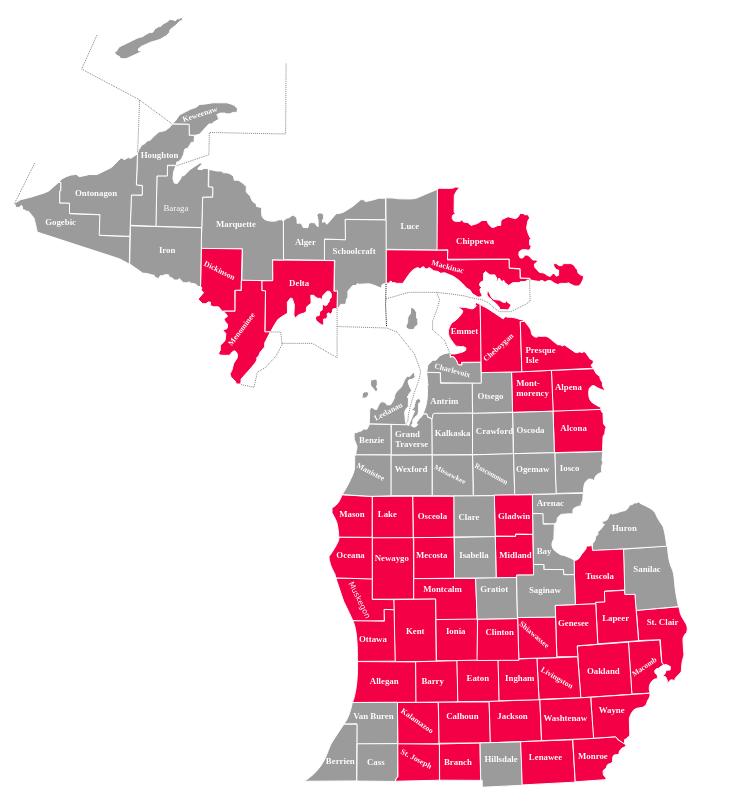
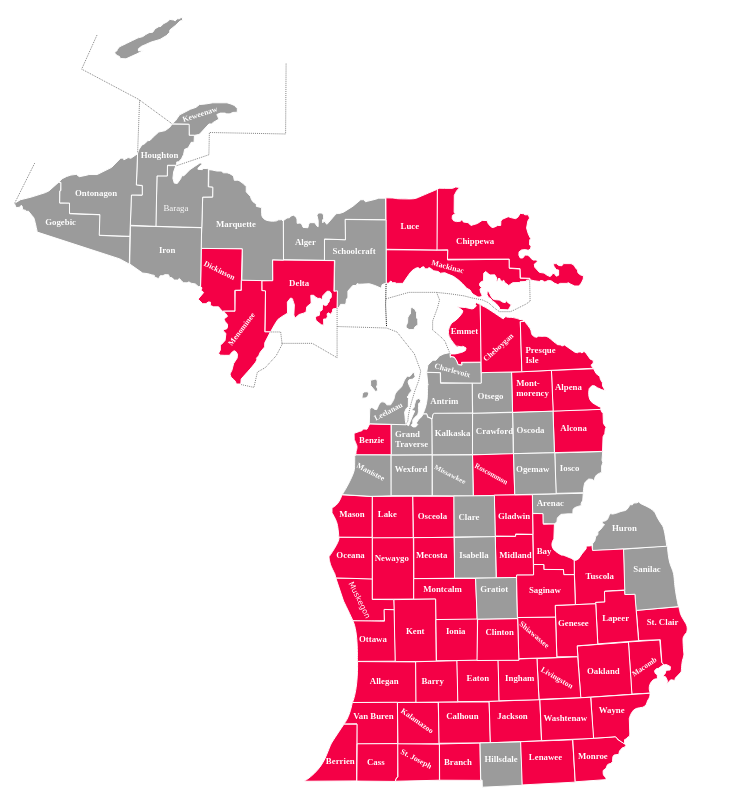
Before and after one commit to mollypribble/smh-map, a plain HTML site: page index.html in a window 1280 px wide. Shown: the whole page, without its empty margins (0-735 px from the left). Drawn offline with Linux system fonts and the light colour scheme.

Commit message:
corrected counties

```diff
--- a/index.html
+++ b/index.html
@@ -163,7 +163,7 @@
             <!--Bay-->
             <a href="https://www.mclaren.org/main/bay-county-medical-control-authority-protocols" target="_blank"><path
               d="M 580.44095,686.4869 L 579.90523,701.84404 C 579.90523,701.84404 574.54809,708.80833 581.51238,714.34404 C 588.47666,719.87976 589.19095,718.27262 589.19095,718.27262 L 593.11952,719.87976 L 597.5838,721.66547 L 600.61952,723.62976 L 600.79809,738.45119 L 589.90523,738.09404 L 589.72666,733.09404 L 569.72666,733.27262 L 569.72666,728.09404 L 559.01238,727.91547 L 558.20881,676.04047 L 569.01238,675.95119 L 569.19095,686.84404 L 580.44095,686.4869 z "
-              class="no-smh"
+              class="full-smh"
               id="path1898" /></a>
             <!--Arenac-->
             <a href="https://savemiheart.org/copy-of-external-resources-1#arenac" target="_blank"><path
@@ -208,7 +208,7 @@
             <!--Roscommon-->
             <a href="https://savemiheart.org/copy-of-external-resources-1#roscommon" target="_blank"><path
               d="M 496.86952,616.12976 L 497.76237,658.09404 L 539.90523,656.84404 L 538.8338,614.87976 L 496.86952,616.12976 z "
-              class="no-smh"
+              class="full-smh"
               id="path1916" /></a>
             <!--Missawkee-->
             <a href="https://savemiheart.org/copy-of-external-resources-1#northwest" target="_blank"><path
@@ -288,12 +288,12 @@
             <!--Van Buren-->
             <a href="https://savemiheart.org/copy-of-external-resources-1#van-buren" target="_blank"><path
               d="M 374.19095,868.80833 L 420.26237,868.62976 L 420.61951,910.77262 L 378.8338,911.30833 L 378.8338,890.59405 L 365.61952,890.77262 C 365.61952,890.77262 371.15523,885.2369 374.19095,868.80833 z "
-              class="no-smh"
+              class="full-smh"
               id="path1948" /></a>
             <!--Berrien-->
             <a href="https://savemiheart.org/copy-of-external-resources-1#berrien" target="_blank"><path
               d="M 365.61952,890.95119 L 379.01237,890.95119 L 378.65523,948.80833 L 324.90523,949.16547 C 324.90523,949.16547 339.72666,941.4869 347.04809,924.34405 C 354.36952,907.20119 348.8338,916.30833 365.61952,890.95119 z "
-              class="no-smh"
+              class="full-smh"
               id="path1950" /></a>
             <!--Kalamazoo-->
             <a href="http://www.kzoomedcontrol.com/" target="_blank"><path
@@ -303,7 +303,7 @@
             <!--Cass-->
             <a href="https://savemiheart.org/copy-of-external-resources-1#cass" target="_blank"><path
               d="M 418.29809,949.34405 L 418.8338,946.66547 L 420.61952,944.34405 L 420.79809,910.77262 L 379.19095,910.95119 L 378.8338,948.9869 L 418.29809,949.34405 z "
-              class="no-smh"
+              class="full-smh"
               id="path1954" /></a>
             <!--St. Joseph-->
             <a href="https://savemiheart.org/copy-of-external-resources-1#stjoe" target="_blank"><path
@@ -408,7 +408,7 @@
             <!--Benzie-->
             <a href="https://savemiheart.org/copy-of-external-resources-1#northwest" target="_blank"><path
               d="M 391.86952,584.52262 L 413.8338,585.05833 L 414.01237,615.95119 L 377.76237,615.95119 L 378.11952,612.55833 C 378.11952,612.55833 379.54809,608.62976 378.8338,606.66547 C 378.11952,604.70119 376.15523,600.05833 376.15523,600.05833 L 375.97666,594.16547 L 381.3338,592.20119 L 384.01237,591.4869 L 385.44095,589.70119 L 389.19095,589.87976 L 391.86952,584.52262 z "
-              class="no-smh"
+              class="full-smh"
               id="path2000" /></a>
             <!--Grand Traverse-->
             <a href="https://savemiheart.org/copy-of-external-resources-1#northwest" target="_blank"><path
@@ -475,7 +475,7 @@
             <!--Luce-->
             <a href="https://savemiheart.org/copy-of-external-resources-1#luce" target="_blank"><path
               d="M 408.47666,353.80833 L 415.61952,353.9869 C 415.61952,353.9869 419.19095,354.87976 424.72666,354.87976 C 430.26237,354.87976 436.69095,355.41547 440.0838,353.9869 C 443.47666,352.55833 460.97666,345.05833 460.97666,345.05833 L 460.61952,407.02262 L 408.47666,406.30833 L 408.47666,353.80833 z "
-              class="no-smh"
+              class="full-smh"
               id="path2032" /></a>
             <!--Schoolcraft-->
             <a href="https://scmh.org/" target="_blank"><path
@@ -1346,7 +1346,7 @@
             <!--Saginaw-->
             <a href="https://www.saginawtuscolamca.org/" target="_blank"><path
               d="M 541.875,743.61218 L 542.76786,782.09433 L 581.60715,781.55862 L 581.25,769.68362 L 601.78572,768.88005 L 600.80357,738.34433 L 590,738.34433 L 589.64286,733.16576 L 569.64286,732.98719 L 569.55357,727.98719 L 559.19643,727.98718 L 559.19643,738.70147 L 541.875,738.79075 L 541.875,743.61218 z "
-              class="no-smh"
+              class="full-smh"
               id="path13680" /></a>
            <a href="https://www.saginawtuscolamca.org/" target="_blank"><text
               x="554.46429"
```
